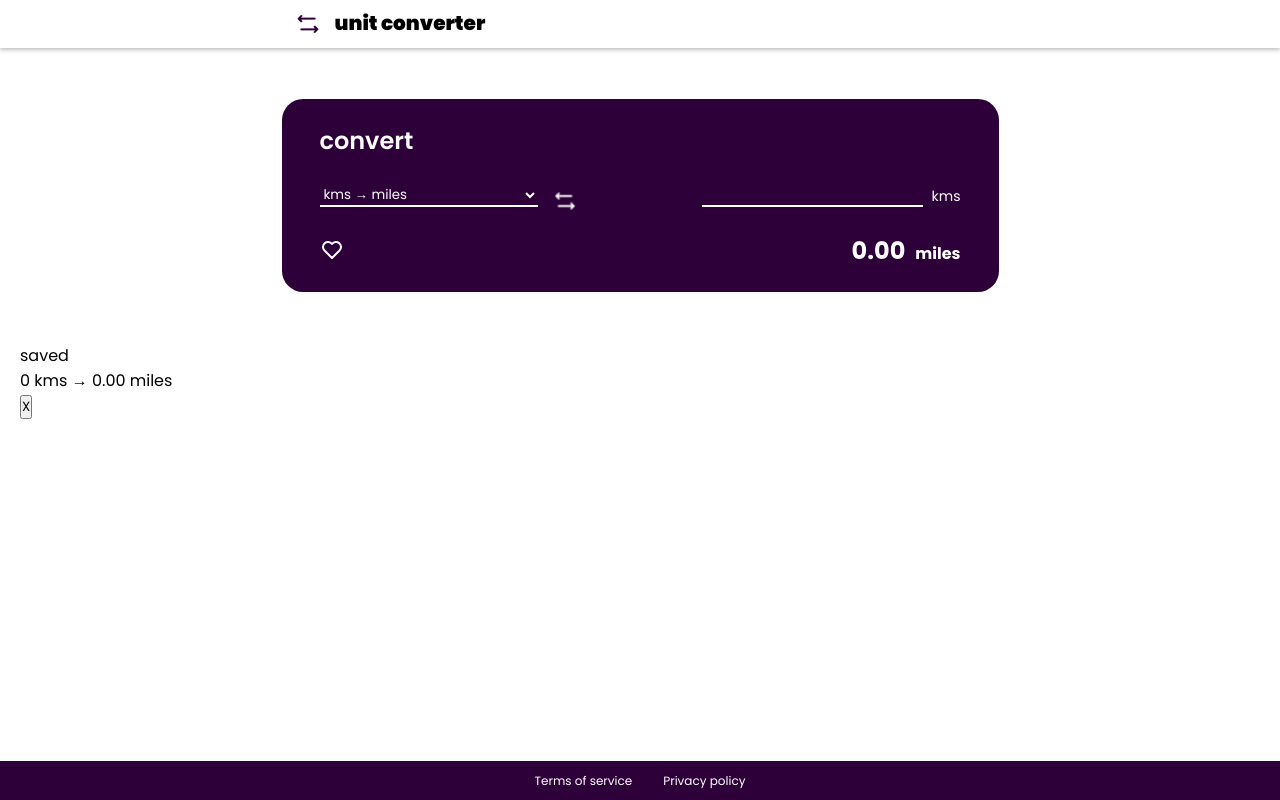
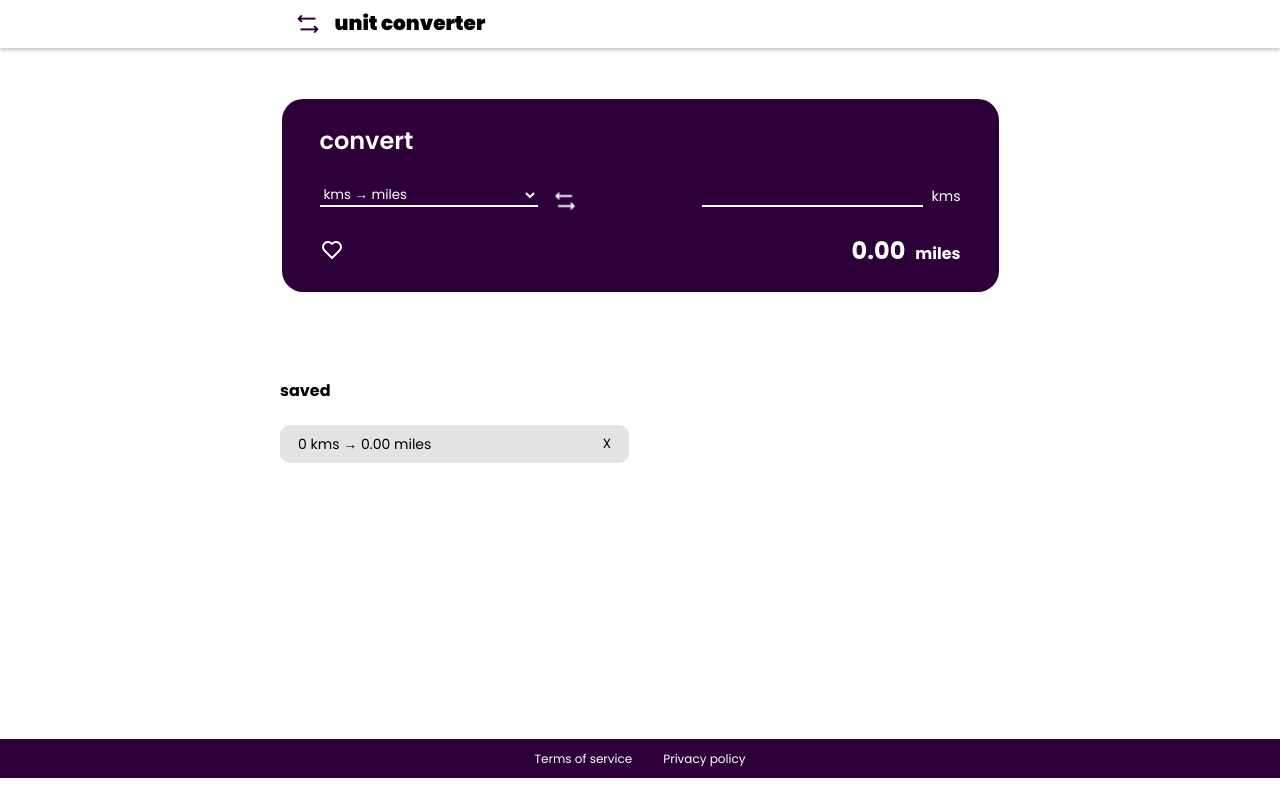
Before and after one commit to AntonioMangado/UnitConverter, a React (Vite) app: page / in a window 1280 px wide. Both pictures are taken after a click on the button 331 px from the left and 253 px from the top of the page. Built offline with nearby package versions, Linux system fonts and the light colour scheme.

Commit message:
ADD/ styles to saved convertion cards

```diff
--- a/src/components/Coverter/SavedConvertions/SavedConvertions.jsx
+++ b/src/components/Coverter/SavedConvertions/SavedConvertions.jsx
@@ -10,18 +10,18 @@ const SavedConvertions = () => {
   const printCards = () => {
     return savedConvertions.map((convertion, i) => {
       return (
-        <div key={convertion.id} className="saved-convertion-card">
+        <article key={convertion.id} className="saved-convertion-card">
           <p>{convertion.inputQuantity} {convertion.inputUnit} → {(convertion.outputQuantity).toFixed(2)} {convertion.outputUnit}</p>
           <button onClick={() => dispatch(removeConvertion(convertion.id))}>X</button>
-        </div>
+        </article>
       );
     });
   };
 
   return (
     <section id="saved-convertions-container">
-      {savedConvertions.length > 0 ? <p className="saved-title">saved</p> : ""}
-      <div>
+      {savedConvertions.length > 0 ? <p id="saved-title">saved</p> : ""}
+      <div id="card-container">
         {printCards()}
       </div>
     </section>
--- a/src/styles/components/_Coverter.scss
+++ b/src/styles/components/_Coverter.scss
@@ -1,3 +1,4 @@
 section#converter-convertions-container {
     padding: 0 20px;
+    min-height: calc(100vh - 20vh);
 }
--- a/src/styles/components/_Footer.scss
+++ b/src/styles/components/_Footer.scss
@@ -7,8 +7,7 @@ footer {
     align-items: center;
     justify-content: center;
     gap: 31px;
-    position: absolute;
-    bottom: 0;
+    margin-top: auto;
 
 
     a {
--- /dev/null
+++ b/src/styles/components/_SavedConvertions.scss
@@ -0,0 +1,39 @@
+section#saved-convertions-container {
+    max-width: 720px;
+    margin: 86px auto;
+}
+
+p#saved-title {
+    font-size: 16px;
+    font-weight: 700;
+    margin-bottom: 22px;
+}
+
+div#card-container {
+    display: flex;
+    gap: 20px;
+    flex-wrap: wrap;
+
+}
+
+article.saved-convertion-card {
+    background-color: #e3e3e3;
+    height: 38px;
+    min-width: 260px;
+    max-width: 349px;
+    display: flex;
+    justify-content: space-between;
+    align-items: center;
+    padding: 0 18px;
+    border-radius: 10px;
+    flex-grow: 1;
+
+    p {
+        font-size: 14px;
+    }
+
+    button {
+        background-color: transparent;
+        border: none;
+    }
+}
--- a/src/styles/styles.scss
+++ b/src/styles/styles.scss
@@ -7,4 +7,5 @@
 @import './components/QuantityInput.scss';
 @import './components/Result.scss';
 @import './components/FavButton.scss';
+@import './components/SavedConvertions.scss';
 @import './components/Footer.scss';
```
